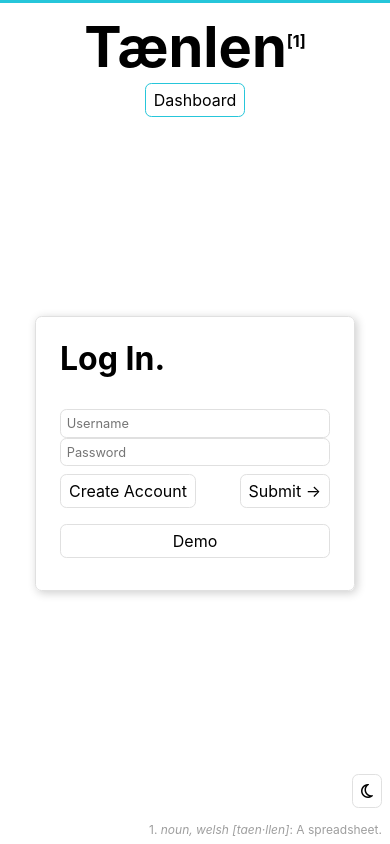
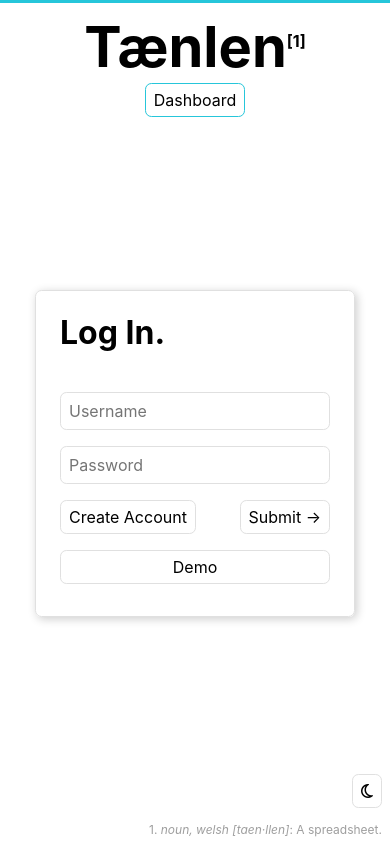
Before and after one commit to mvrkvincent/taenlen_dashboard, a React (Create React App) app in the folder frontend/: page / in a window 390 px wide. Built offline with nearby package versions, Linux system fonts and the light colour scheme.

Commit message:
Mobile optimization

```diff
--- a/frontend/src/stylesheets/app.css
+++ b/frontend/src/stylesheets/app.css
@@ -100,7 +100,7 @@ button:hover {
 }
 
 @media (max-width: 800px) {
-  input {
+  #staged-cell input {
     margin: 0;
     font-size: 0.8rem;
     padding: 0.36rem;
```
